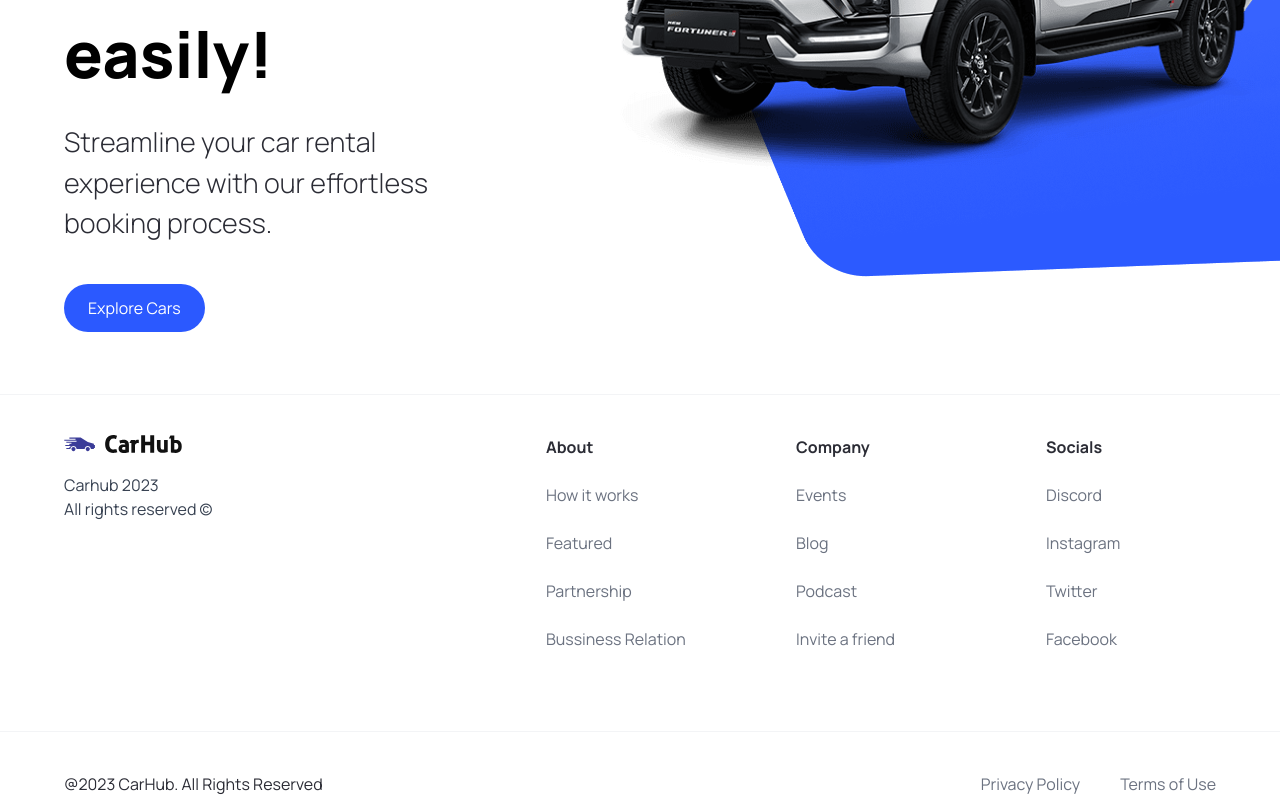
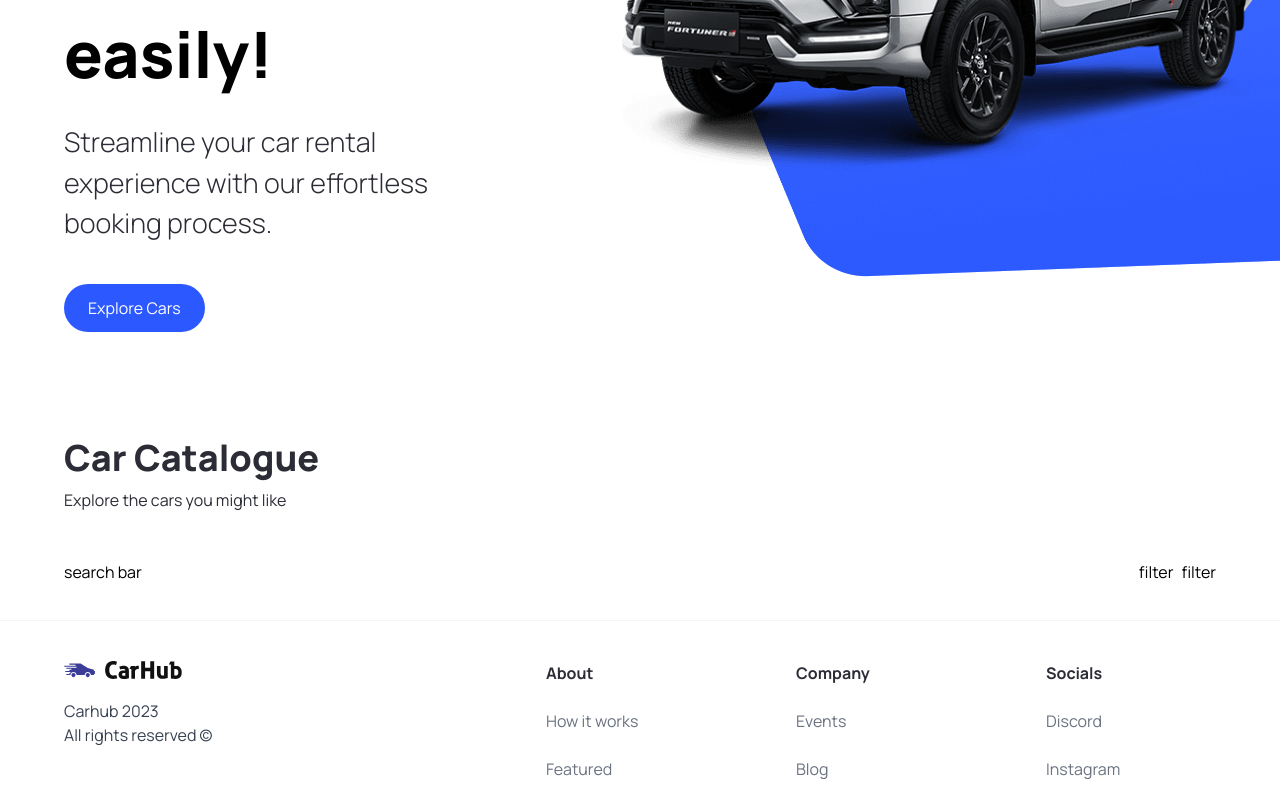
Before and after one commit to gokarna123-goku/car_showcase, a Next.js app: page / in a window 1280 px wide. Shown: the part 426-1223 px from the top of the page. Built offline with nearby package versions, Linux system fonts and the light colour scheme.

Commit message:
working on the ui design of search bar and filter section

```diff
--- a/app/page.tsx
+++ b/app/page.tsx
@@ -1,10 +1,24 @@
-import { Hero } from '@/components'
 import Image from 'next/image'
+
+import { CustomFilter, Hero, SearchBar } from '@/components'
 
 export default function Home() {
   return (
     <main className="overflow-hidden">
       <Hero />
+      <div className='mt-12 padding-x padding-y max-width' id="discover">
+        <div className="home__text-container">
+          <h1 className='text-4xl font-extrabold'>Car Catalogue</h1>
+          <p>Explore the cars you might like</p>
+        </div>
+        <div className="home__filters">
+          <SearchBar />
+          <div className="home__filter-container">
+            <CustomFilter title="fuel" />
+            <CustomFilter title="year" />
+          </div>
+        </div>
+      </div>
     </main>
   )
 }
--- /dev/null
+++ b/components/CustomFilter.tsx
@@ -0,0 +1,11 @@
+import React from 'react'
+
+const CustomFilter = () => {
+  return (
+    <div>
+      filter
+    </div>
+  )
+}
+
+export default CustomFilter
--- /dev/null
+++ b/components/SearchBar.tsx
@@ -0,0 +1,11 @@
+import React from 'react'
+
+const SearchBar = () => {
+  return (
+    <div>
+      search bar
+    </div>
+  )
+}
+
+export default SearchBar
--- a/components/index.ts
+++ b/components/index.ts
@@ -2,10 +2,14 @@
 import CustomButton from "./CustomButton";
 import Navbar from "./Navbar";
 import Footer from "./Footer";
+import SearchBar from "./SearchBar";
+import CustomFilter from "./CustomFilter";
 
 export {
     Hero,
     CustomButton,
     Navbar,
     Footer,
+    SearchBar,
+    CustomFilter,
 }
```
